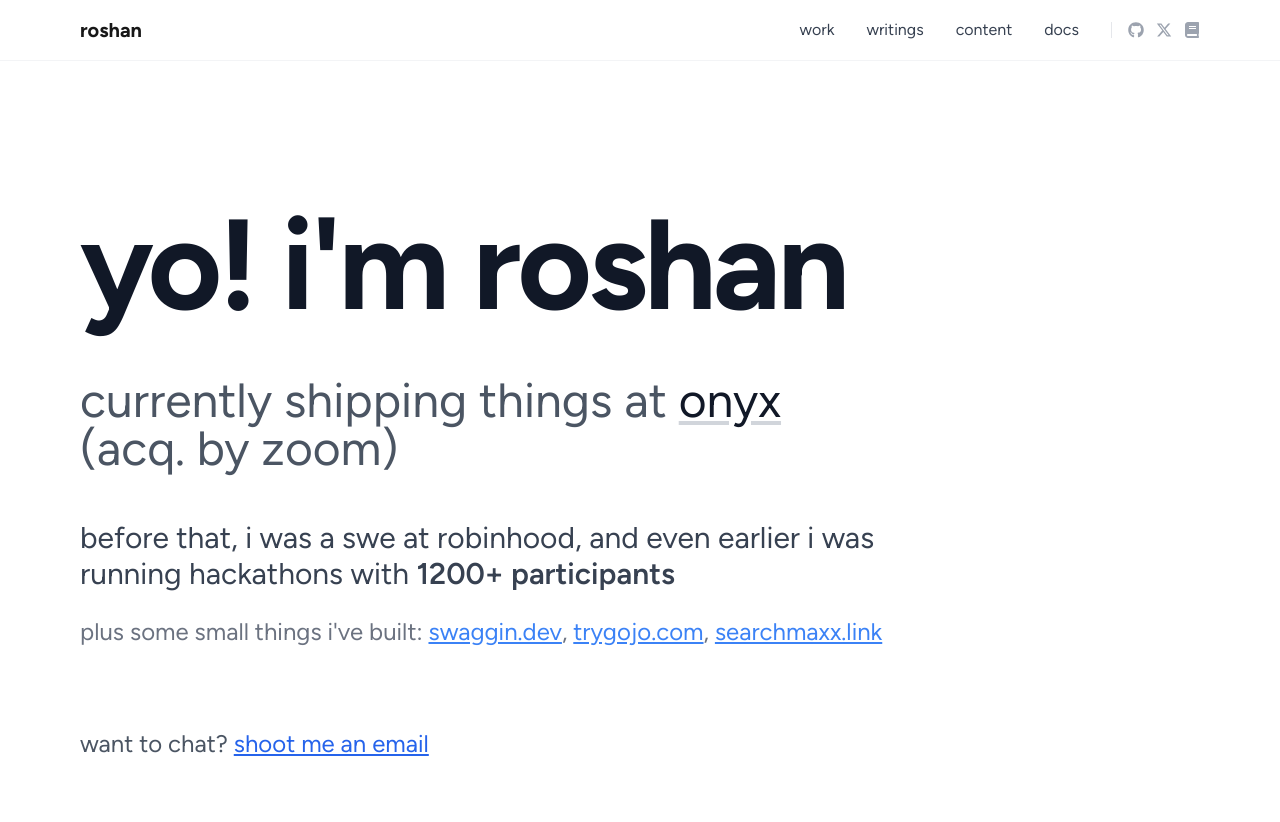
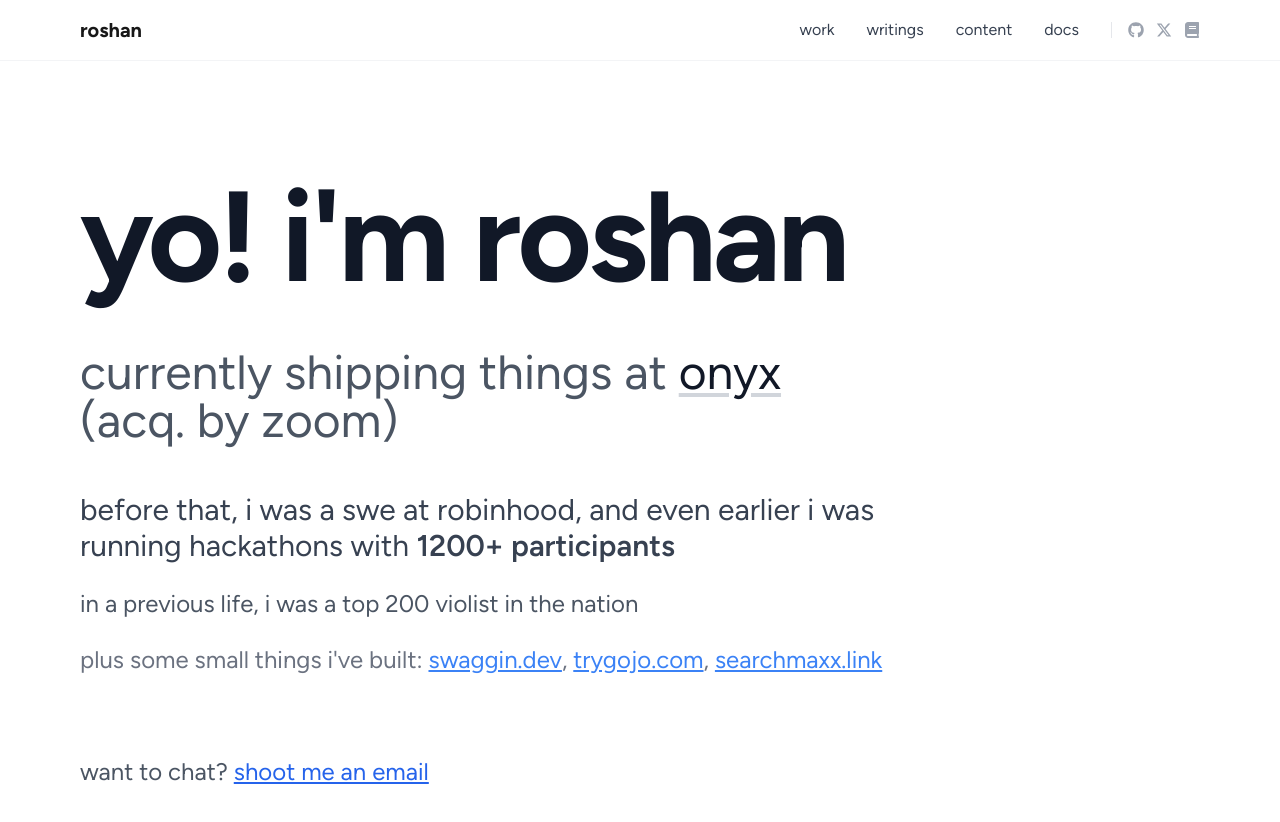
Before and after one commit to rohoswagger/whoami, a Next.js app: page / in a window 1280 px wide. Shown: the top 822 px of the page. Built offline with nearby package versions, Linux system fonts and the light colour scheme.

Commit message:
Add viola background to homepage and timeline

```diff
--- a/app/components/Hero.tsx
+++ b/app/components/Hero.tsx
@@ -30,6 +30,9 @@ const Hero: React.FC = () => {
             running hackathons with{" "}
             <span className="font-semibold">1200+ participants</span>
           </p>
+          <p className="text-base sm:text-lg md:text-xl lg:text-2xl text-gray-600 leading-relaxed">
+            in a previous life, i was a top 200 violist in the nation
+          </p>
           <p className="text-base sm:text-lg md:text-xl lg:text-2xl text-gray-500 leading-relaxed">
             plus some small things i&apos;ve built:{" "}
             <Link href="https://swaggin.dev">swaggin.dev</Link>,{" "}
--- a/app/data/work.ts
+++ b/app/data/work.ts
@@ -114,4 +114,13 @@ export const ROLES: Role[] = [
       "ran hackathons in college: sponsors, venue, judging, and the thousand small things that make a weekend actually work for the people who showed up.",
     facts: [{ value: "1200+", label: "attendees" }],
   },
+  {
+    id: "viola",
+    org: "viola",
+    title: "violist",
+    period: "a previous life",
+    current: false,
+    summary: "in a previous life, i was a top 200 violist in the nation.",
+    facts: [],
+  },
 ];
```
